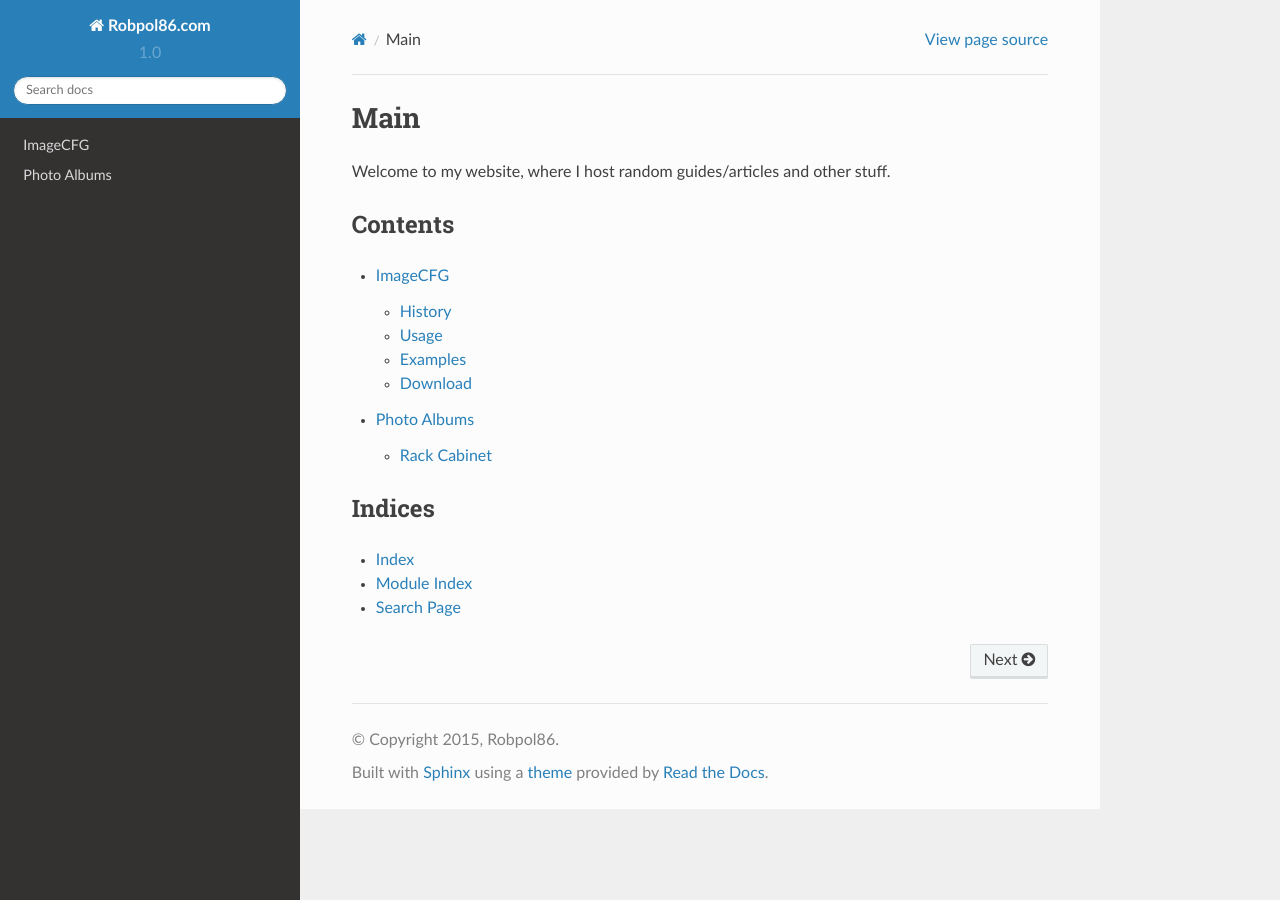
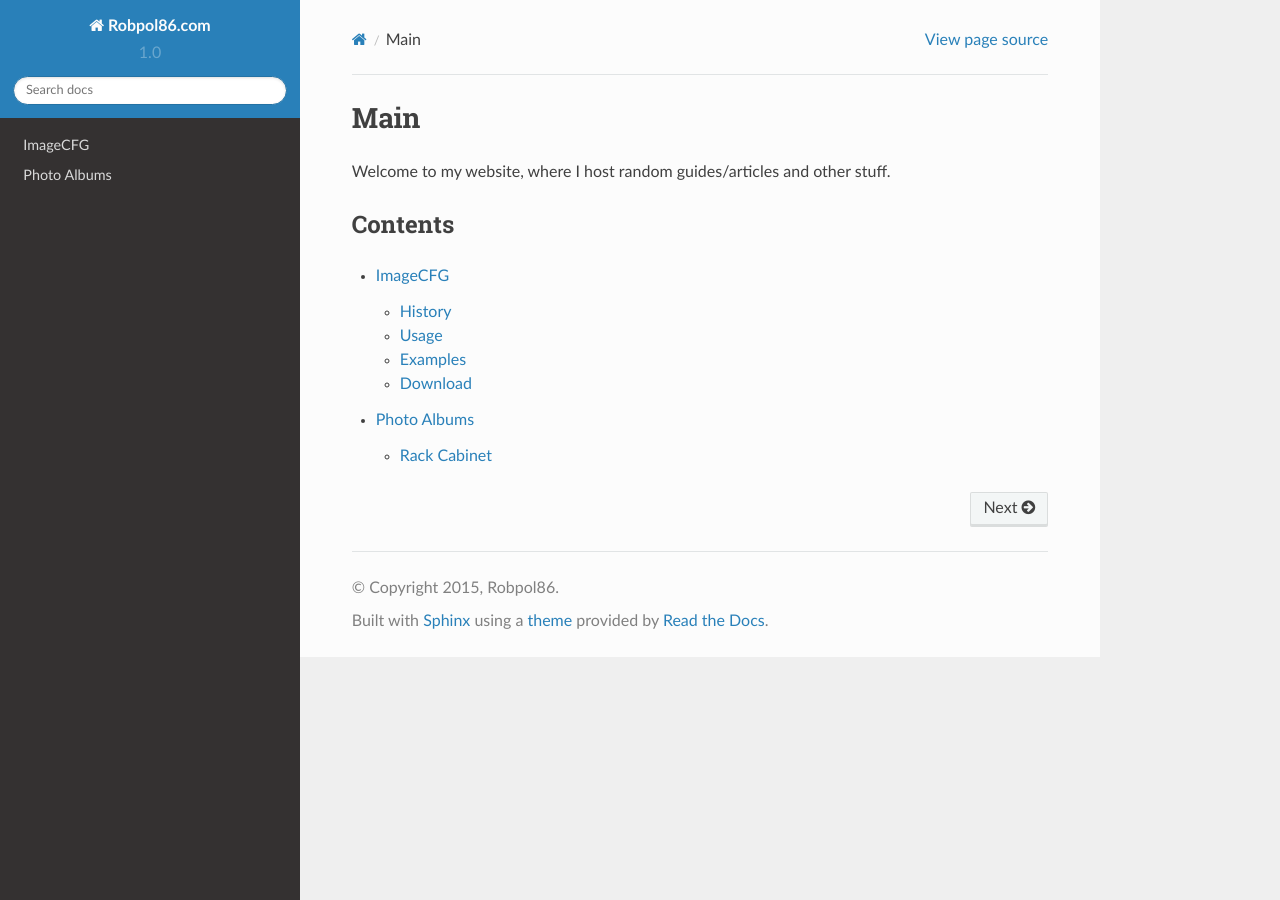
Before and after one commit to selfcov/robpol86.com, a Sphinx documentation site: the page built from docs/index.rst, in a window 1280 px wide. Built offline with Sphinx 7.4.7 and the Read the Docs theme 2.0.0, drawn with Linux system fonts in a browser that asks for light colours.

Commit message:
No indices.

```diff
--- a/docs/index.rst
+++ b/docs/index.rst
@@ -12,10 +12,3 @@ Contents
 
    imagecfg
    photo_albums
-
-Indices
-=======
-
-* :ref:`genindex`
-* :ref:`modindex`
-* :ref:`search`
```
